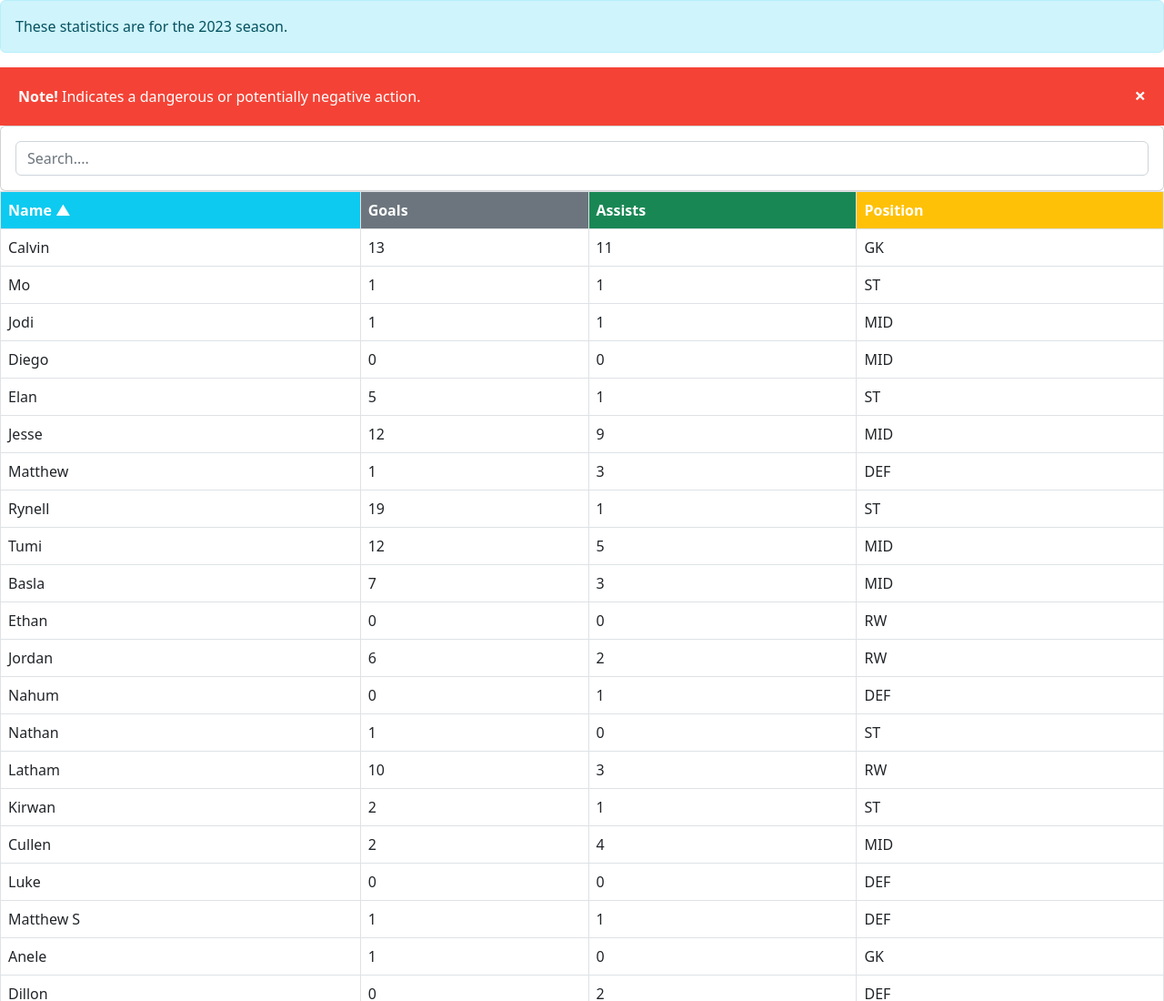
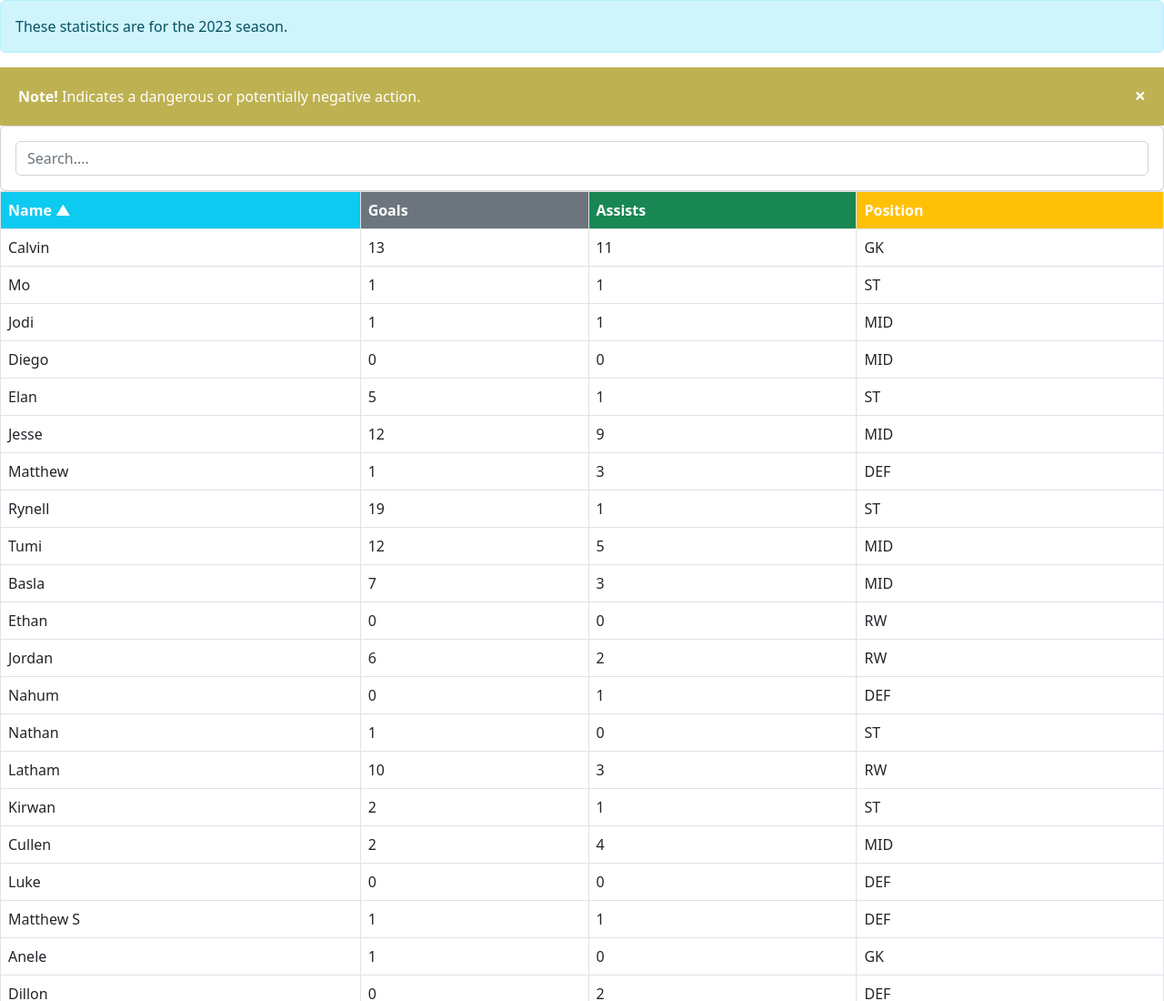
Before and after one commit to KingAJ19/Fives-Table-Data, a plain HTML site: page Index.html in a window 1280 px wide. Shown: the top 1100 px of the page at 91% size. Drawn offline with nearby package versions, Linux system fonts and the light colour scheme.

Commit message:
changed the color

```diff
--- a/style.css
+++ b/style.css
@@ -4,7 +4,7 @@ th {
 
 .alert1 {
     padding: 20px;
-    background-color: #f44336;
+    background-color: #beb152;
     color: white;
   }
 
```
